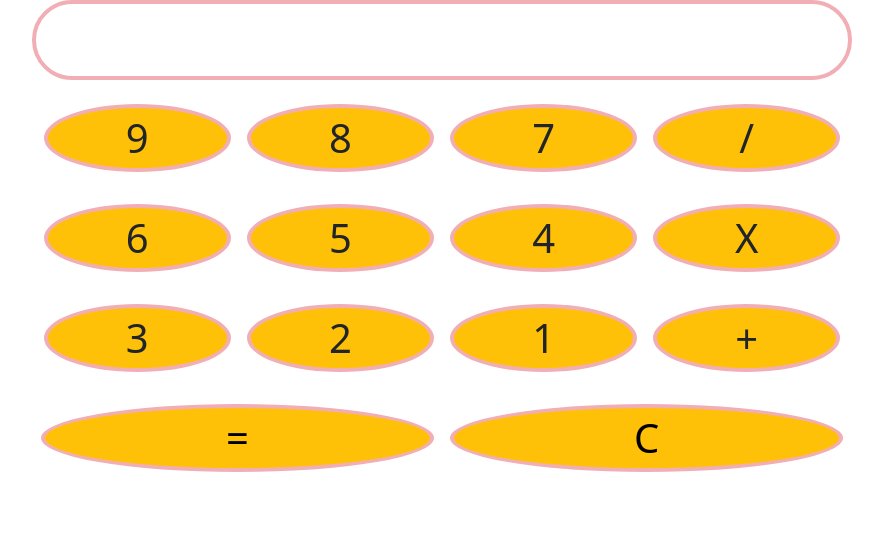
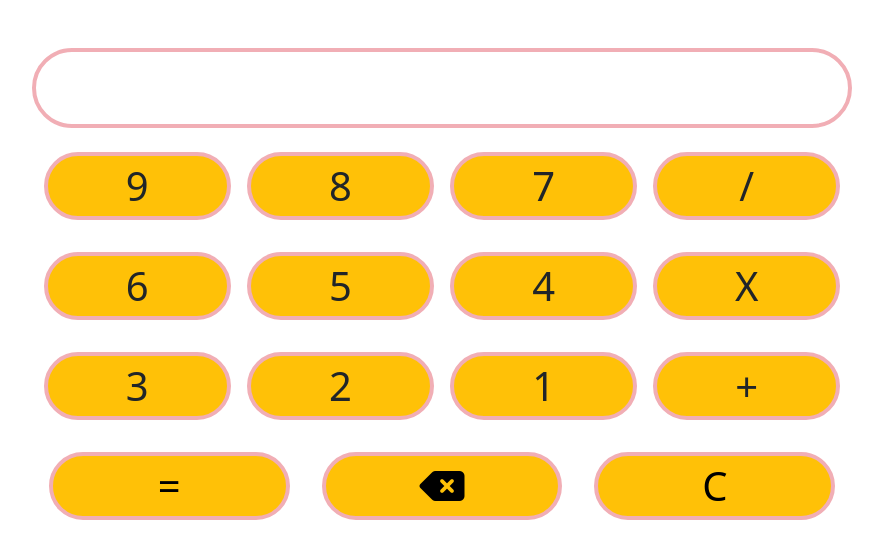
Before and after one commit to HabibMohsin786/calculator, a plain HTML site: page index.html in a window 1280 px wide. Shown: the whole page, without its empty margins (198-1081 px from the left). Drawn offline with nearby package versions, Linux system fonts and the light colour scheme.

Commit message:
basic calculator completed

```diff
--- a/app.js
+++ b/app.js
@@ -0,0 +1,15 @@
+function displayInp(inPut) {
+    document.getElementById('display').value += inPut;
+}
+function screenClr(clr) {
+    document.getElementById('display').value = '';
+}
+function calculate() {
+    var display = document.getElementById('display').value;
+    document.getElementById('display').value = eval(display);
+}
+function backSpc() {
+    var rvm = document.getElementById('display').value;
+    document.getElementById('display').value = document.getElementById('display').value.slice(0, -1);
+    console.log(rvm);
+}
--- a/index.html
+++ b/index.html
@@ -5,38 +5,81 @@
     <meta charset="utf-8">
     <meta name="viewport" content="width=device-width, initial-scale=1">
     <title>Bootstrap demo</title>
+    <link rel="stylesheet" href="https://cdnjs.cloudflare.com/ajax/libs/font-awesome/6.5.2/css/all.min.css"
+        integrity="sha512-SnH5WK+bZxgPHs44uWIX+LLJAJ9/2PkPKZ5QiAj6Ta86w+fsb2TkcmfRyVX3pBnMFcV7oQPJkl9QevSCWr3W6A=="
+        crossorigin="anonymous" referrerpolicy="no-referrer" />
     <link href="https://cdn.jsdelivr.net/npm/bootstrap@5.3.3/dist/css/bootstrap.min.css" rel="stylesheet"
         integrity="sha384-QWTKZyjpPEjISv5WaRU9OFeRpok6YctnYmDr5pNlyT2bRjXh0JMhjY6hW+ALEwIH" crossorigin="anonymous">
-        <link rel="stylesheet" href="stylesheet.css">
+    <link rel="stylesheet" href="stylesheet.css">
 </head>
 
 <body>
-    <div class="calculator">
+    <div class="calculator mt-md-5">
         <div class="inp d-flex justify-content-center">
-            <input id="display" class="display border border-4 border-danger-subtle rounded-pill" type="text">
+            <input id="display" class="display border border-4 border-danger-subtle rounded-pill px-md-5" type="text">
         </div>
 
         <div class="btns row m-md-3 justify-content-center" id="btn">
-            <button class="btn col-md-3 m-md-2 p-md-0 fs-1 border border-4 border-danger-subtle rounded-circle bg-warning ">9</button>
-            <button class="btn col-md-3 m-md-2 p-md-0 fs-1 border border-4 border-danger-subtle rounded-circle bg-warning ">8</button>
-            <button class="btn col-md-3 m-md-2 p-md-0 fs-1 border border-4 border-danger-subtle rounded-circle bg-warning ">7</button>
-            <button class="btn col-md-3 m-md-2 p-md-0 fs-1 border border-4 border-danger-subtle rounded-circle bg-warning ">/</button>
+            <button onclick="displayInp('9')"
+                class="btn col-md-3 m-md-2 p-md-0 fs-1 border border-4 border-danger-subtle rounded-pill bg-warning "
+                id="
+            btn">9</button>
+            <button onclick="displayInp('8')"
+                class="btn col-md-3 m-md-2 p-md-0 fs-1 border border-4 border-danger-subtle rounded-pill bg-warning "
+                id="
+            btn">8</button>
+            <button onclick="displayInp('7')"
+                class="btn col-md-3 m-md-2 p-md-0 fs-1 border border-4 border-danger-subtle rounded-pill bg-warning "
+                id="
+            btn">7</button>
+            <button onclick="displayInp('/')"
+                class="btn col-md-3 m-md-2 p-md-0 fs-1 border border-4 border-danger-subtle rounded-pill bg-warning "
+                id="
+            btn">/</button>
         </div>
         <div class="btns row m-md-3 justify-content-center" id="btn">
-            <button class="btn col-md-3 m-md-2 p-md-0 fs-1 border border-4 border-danger-subtle rounded-circle bg-warning ">6</button>
-            <button class="btn col-md-3 m-md-2 p-md-0 fs-1 border border-4 border-danger-subtle rounded-circle bg-warning ">5</button>
-            <button class="btn col-md-3 m-md-2 p-md-0 fs-1 border border-4 border-danger-subtle rounded-circle bg-warning ">4</button>
-            <button class="btn col-md-3 m-md-2 p-md-0 fs-1 border border-4 border-danger-subtle rounded-circle bg-warning ">X</button>
+            <button onclick="displayInp('6')"
+                class="btn col-md-3 m-md-2 p-md-0 fs-1 border border-4 border-danger-subtle rounded-pill bg-warning "
+                id="
+            btn">6</button>
+            <button onclick="displayInp('5')"
+                class="btn col-md-3 m-md-2 p-md-0 fs-1 border border-4 border-danger-subtle rounded-pill bg-warning "
+                id="
+            btn">5</button>
+            <button onclick="displayInp('4')"
+                class="btn col-md-3 m-md-2 p-md-0 fs-1 border border-4 border-danger-subtle rounded-pill bg-warning "
+                id="
+            btn">4</button>
+            <button onclick="displayInp('*')"
+                class="btn col-md-3 m-md-2 p-md-0 fs-1 border border-4 border-danger-subtle rounded-pill bg-warning "
+                id="
+            btn">X</button>
         </div>
         <div class="btns row m-md-3 justify-content-center" id="btn">
-            <button class="btn col-md-3 m-md-2 p-md-0 fs-1 border border-4 border-danger-subtle rounded-circle bg-warning ">3</button>
-            <button class="btn col-md-3 m-md-2 p-md-0 fs-1 border border-4 border-danger-subtle rounded-circle bg-warning ">2</button>
-            <button class="btn col-md-3 m-md-2 p-md-0 fs-1 border border-4 border-danger-subtle rounded-circle bg-warning ">1</button>
-            <button class="btn col-md-3 m-md-2 p-md-0 fs-1 border border-4 border-danger-subtle rounded-circle bg-warning ">+</button>
+            <button onclick="displayInp('3')"
+                class="btn col-md-3 m-md-2 p-md-0 fs-1 border border-4 border-danger-subtle rounded-pill bg-warning "
+                id="
+            btn">3</button>
+            <button onclick="displayInp('2')"
+                class="btn col-md-3 m-md-2 p-md-0 fs-1 border border-4 border-danger-subtle rounded-pill bg-warning "
+                id="
+            btn">2</button>
+            <button onclick="displayInp('1')"
+                class="btn col-md-3 m-md-2 p-md-0 fs-1 border border-4 border-danger-subtle rounded-pill bg-warning "
+                id="
+            btn">1</button>
+            <button onclick="displayInp('+')"
+                class="btn col-md-3 m-md-2 p-md-0 fs-1 border border-4 border-danger-subtle rounded-pill bg-warning "
+                id="
+            btn">+</button>
         </div>
         <div class="btns row m-md-3 justify-content-center" id="btn">
-            <button class="btnCnt col-md-6 m-md-2 p-md-0 fs-1 border border-4 border-danger-subtle rounded-circle bg-warning ">=</button>
-            <button class="btnCnt col-md-6 m-md-2 p-md-0 fs-1 border border-4 border-danger-subtle rounded-circle bg-warning ">C</button>
+            <button onclick="calculate()"
+                class="btnCnt col-md-4 m-md-2 mx-md-3 p-md-0 fs-1 border border-4 border-danger-subtle rounded-pill bg-warning ">=</button>
+            <button onclick="backSpc()"
+                class="btnCnt col-md-4 m-md-2 mx-md-3 p-md-0 fs-1 border border-4 border-danger-subtle rounded-pill bg-warning "><i class="fa-solid fa-delete-left"></i></button>
+            <button onclick="screenClr('')"
+                class="btnCnt col-md-4 m-md-2 mx-md-3 p-md-0 fs-1 border border-4 border-danger-subtle rounded-pill bg-warning ">C</button>
         </div>
     </div>
     <script src="app.js"></script>
--- a/stylesheet.css
+++ b/stylesheet.css
@@ -7,15 +7,15 @@
 width: 15%;
 }
 .btn:hover{
-    border-color: black !important;
-    color: white !important;
-    background-color: pink !important;
+    border-color: #2a9d8f !important;
+    color:#e9c46a !important;
+    background-color: #264653 !important;
 }
 .btnCnt{
-    width: 31.5%;
+    width: 19.3%;
 }
 .btnCnt:hover{
-    border-color: black !important;
-    color: white !important;
-    background-color: pink !important;
+    border-color: #2a9d8f !important;
+    color: #e9c46a !important;
+    background-color: #264653 !important;
 }
```
